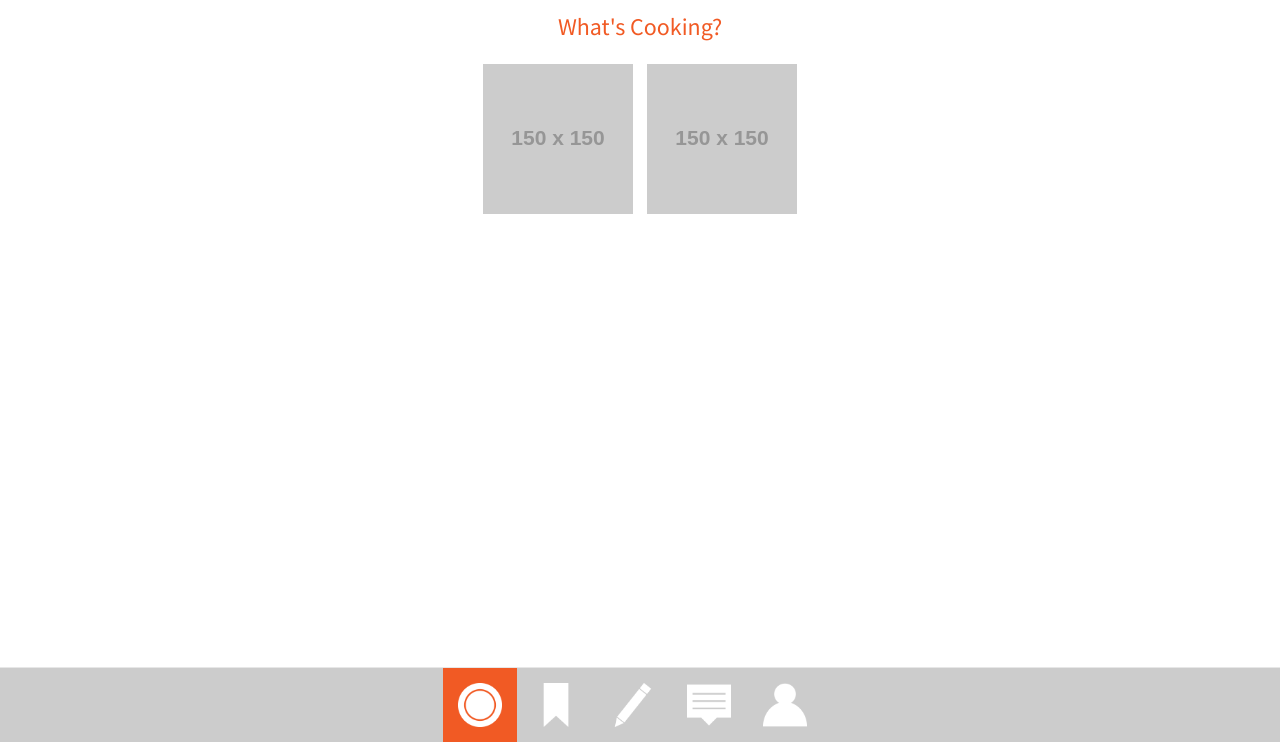
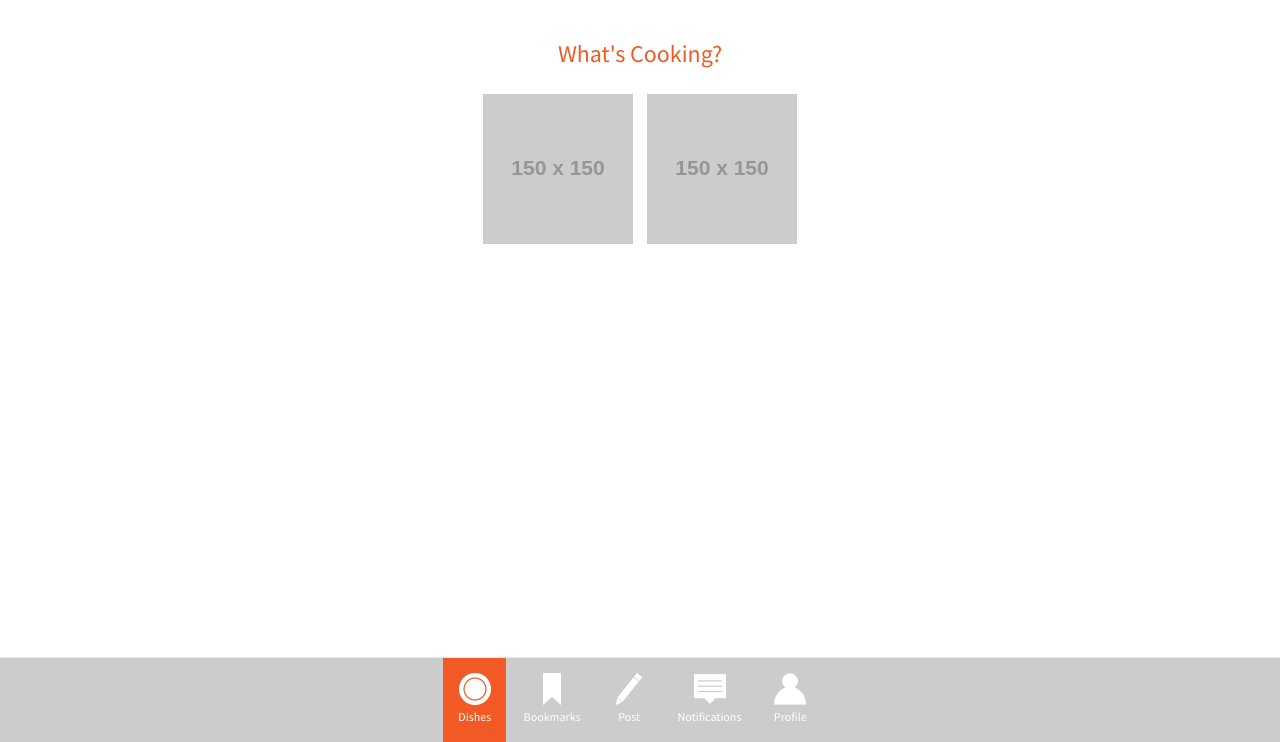
Before and after one commit to janicen/iat381_final, a website: page app/index.html in a window 1280 px wide. Shown: the part 58-800 px from the top of the page. Drawn offline with Linux system fonts and the light colour scheme; files that its build step writes are made by us from their sources; placeholder pictures from the web are drawn by us; files whose address does not match are found by name.

Commit message:
css changes

```diff
--- a/app/index.html
+++ b/app/index.html
@@ -28,11 +28,11 @@
       <!-- Navbar Start -->
       <nav class="navbar navbar-default navbar-fixed-bottom custom-navbar-bottom" role="navigation">
         <ul class="nav navbar-nav col-xs-2">
-          <li class="active"><a ng-href="#/main"><img alt="dishes" ng-src="img/icon_dishes.png"></a></li>
-          <li><a ng-href="#/bookmarks"><img alt="bookmarks" ng-src="img/icon_bookmarks.png"></a></li>
-          <li><a ng-href="#/post"><img alt="post" ng-src="img/icon_post.png"></a></li>
-          <li><a ng-href="#/notifications"><img alt="notificaitons" ng-src="img/icon_notifications.png"></a></li>
-          <li><a ng-href="#/profile"><img alt="profile" ng-src="img/icon_profile.png"></a></li>
+          <li class="active"><a ng-href="#/main"><img alt="dishes" ng-src="img/icon_dishes.png"><p class="test">Dishes</p></a></li>
+          <li><a ng-href="#/bookmarks"><img alt="bookmarks" ng-src="img/icon_bookmarks.png"><p class="test">Bookmarks</p></a></li>
+          <li><a ng-href="#/post"><img alt="post" ng-src="img/icon_post.png"><p class="test">Post</p></a></li>
+          <li><a ng-href="#/notifications"><img alt="notificaitons" ng-src="img/icon_notifications.png"><p class="test">Notifications</p></a></li>
+          <li><a ng-href="#/profile"><img alt="profile" ng-src="img/icon_profile.png"><p class="test">Profile</p></a></li>
         </ul>
       </nav>
       <!-- Navbar End -->
--- a/app/styles/style.css
+++ b/app/styles/style.css
@@ -36,7 +36,7 @@ li {
 }
 
 	li img {
-		width: 44px;
+		width: 32px;
   		height: auto;
 	}
 
@@ -55,8 +55,13 @@ li {
 }
 
 	.navbar-nav > li {
-  		float: none;
+		float: none;
   		display: inline-block;
+	}
+
+	.test {
+		padding-top: .2em;
+		color: #FFFFFF;
 	}
 
 /* Links */
@@ -73,7 +78,7 @@ li {
 }
 
 .content {
-	margin-top: 6em;
+	margin-top: 8em;
 }
 
 .btn {
@@ -94,6 +99,7 @@ li {
 
 .title {
 	text-align: center;
+	padding: .25em 0;
 }
 
 .groups {
@@ -145,6 +151,7 @@ li {
 	textarea {
 		width: 300px;
 		margin-bottom: 2em;
+		color: black;
 	}
 
 /* ================================================================
```
Also changed, not shown: .tmp/styles/style.css.
